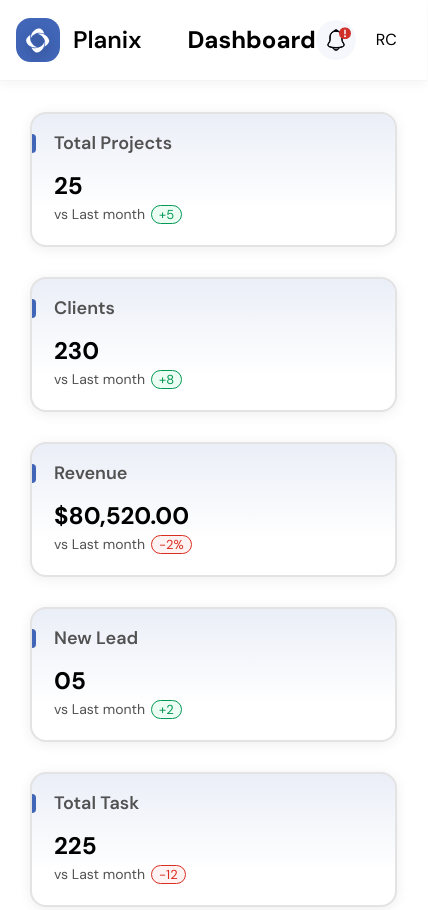
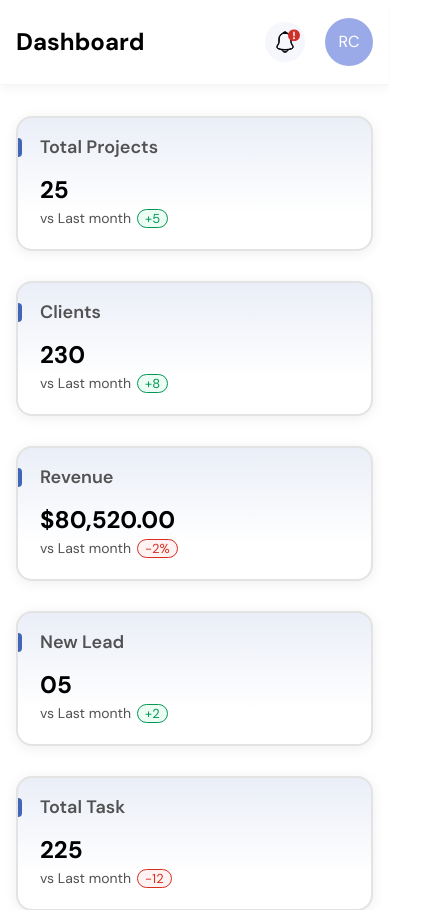
Before and after one commit to Roman-Chaban/planix-app, a Next.js app: page /en/dashboard in a window 390 px wide. Shown: the top 910 px of the page, 428 px wide, since content can reach past the window. Built offline with nearby package versions, Linux system fonts and the light colour scheme.

Commit message:
Feat: Add media rules for tablet to wrapper, headerRightSide and content.

```diff
--- a/src/widgets/dashboard/ui/styles.module.scss
+++ b/src/widgets/dashboard/ui/styles.module.scss
@@ -38,12 +38,20 @@
   @include respond(laptop) {
     gap: 2rem;
   }
+
+  @include respond(tablet) {
+    padding-inline: 1rem;
+  }
 }
 
 .content {
   grid-area: content;
   padding-inline: 1.875rem;
   @include flex-col(1.875rem, start, stretch);
+
+  @include respond(tablet) {
+    padding-inline: 1rem;
+  }
 }
 
 .headerLeftSide {
@@ -53,6 +61,10 @@
 
   @include respond(laptop) {
     max-width: fit-content;
+  }
+
+  @include respond(tablet) {
+    display: none;
   }
 }
 
@@ -67,8 +79,12 @@
 
 .headerRightSide {
   width: 100%;
-  @include flex(flex, row, space-between, center);
+  @include flex(flex, row, space-between, center, 0, nowrap);
   padding-inline: 0.875rem;
+
+  @include respond(tablet) {
+    padding-inline: 0;
+  }
 }
 
 .title {
@@ -111,7 +127,7 @@
 }
 
 /* Styles Mock: [Temporary mock these styles] */
-.authAvatar {
+.avatar {
   @include flex-center;
   width: 3rem;
   height: 3rem;
```
